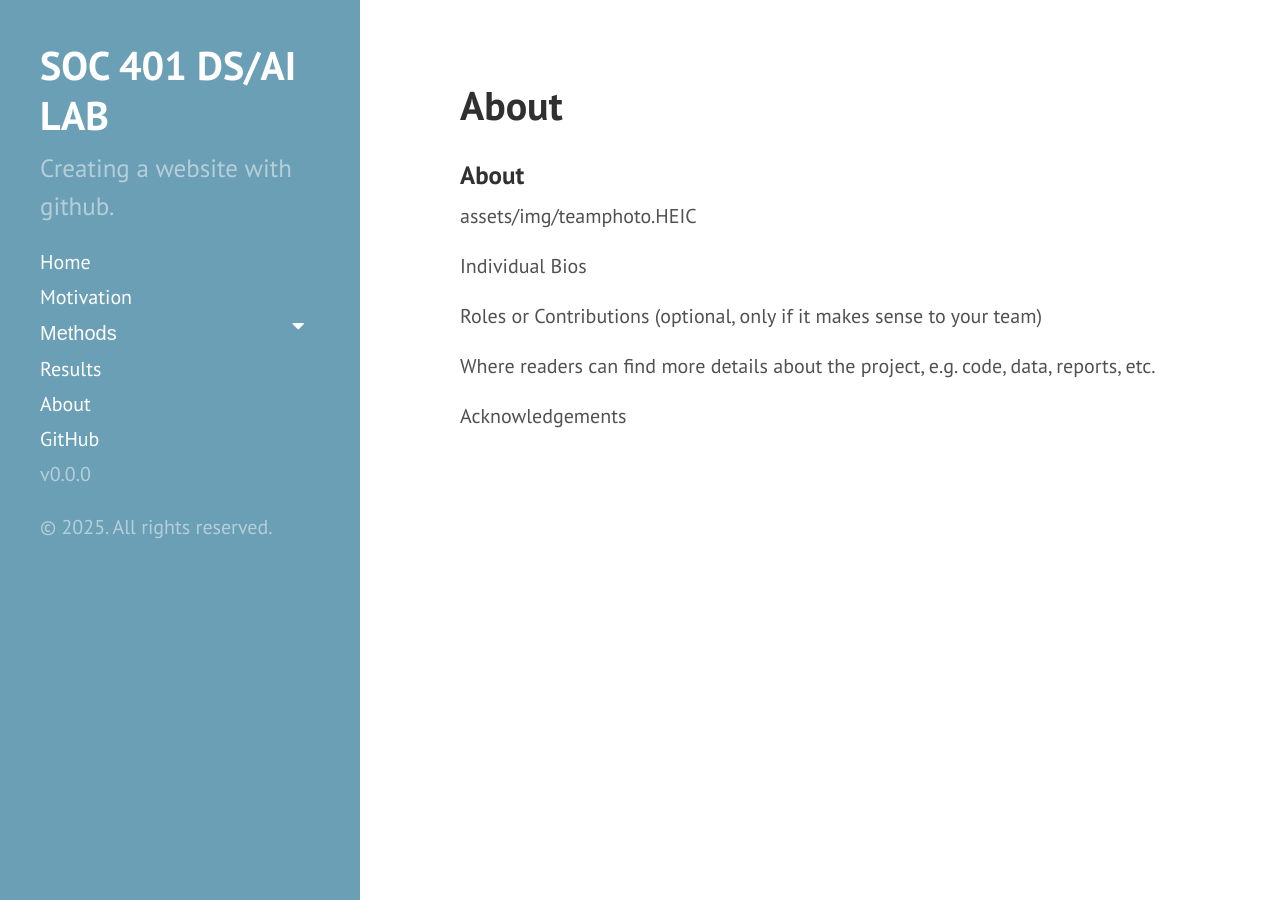
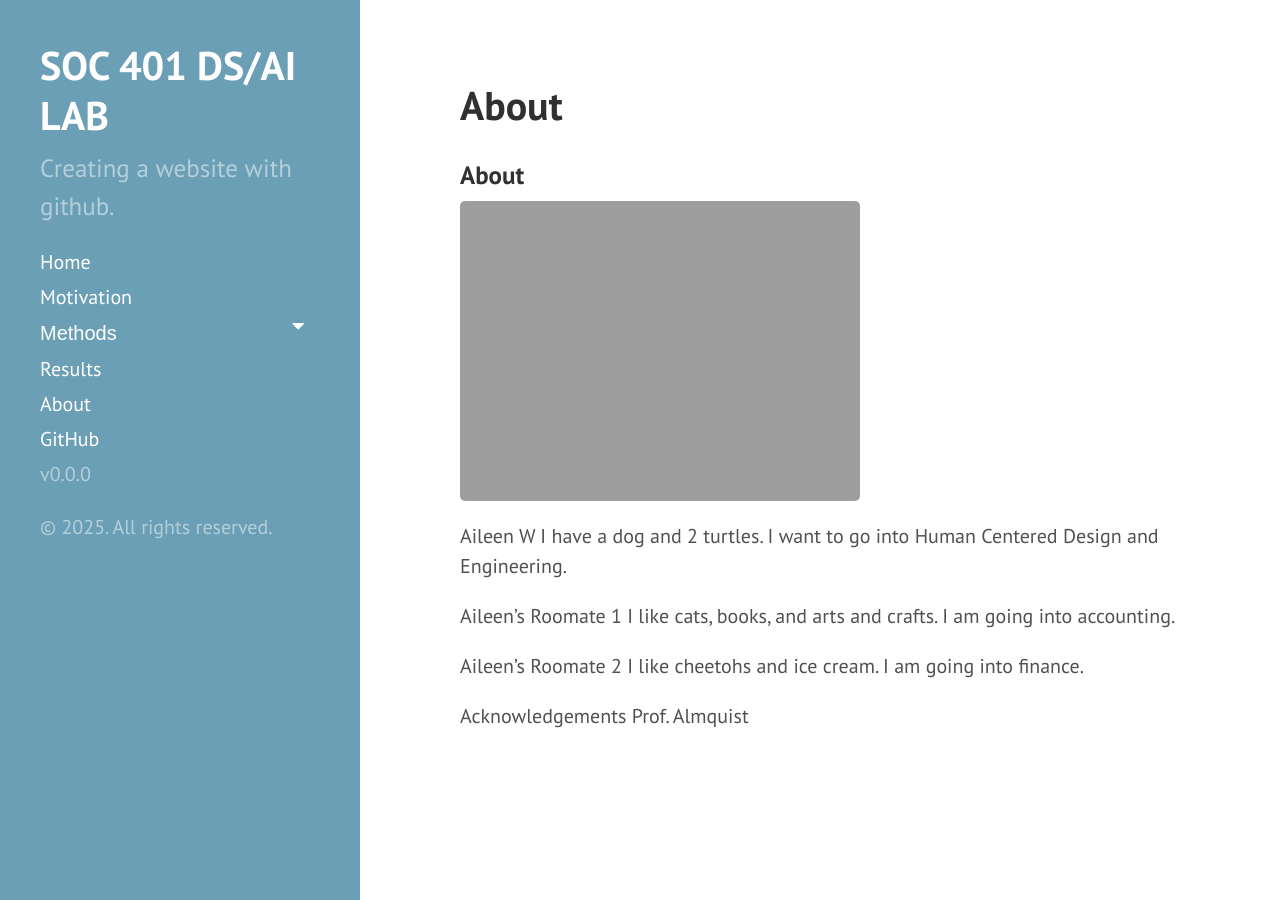
Before and after one commit to alwu25/My-SOC-401-Project, a Jekyll site: the page built from about.md, in a window 1280 px wide. Built offline with Jekyll 4.4.1, drawn with Linux system fonts in a browser that asks for light colours.

Commit message:
Revise team bios and add team photo
Updated individual bios and added images.

```diff
--- a/about.md
+++ b/about.md
@@ -5,12 +5,16 @@ title: About
 
 ### About
 
-assets/img/teamphoto.HEIC
+<img src="{{ site.url }}{{ site.baseurl }}/assets/img/teamphoto.HEIC">
 
-Individual Bios
+Aileen W
+I have a dog and 2 turtles. I want to go into Human Centered Design and Engineering.
 
-Roles or Contributions (optional, only if it makes sense to your team)
+Aileen's Roomate 1
+I like cats, books, and arts and crafts. I am going into accounting.
 
-Where readers can find more details about the project, e.g. code, data, reports, etc.
+Aileen's Roomate 2
+I like cheetohs and ice cream. I am going into finance.
 
 Acknowledgements
+Prof. Almquist
```
